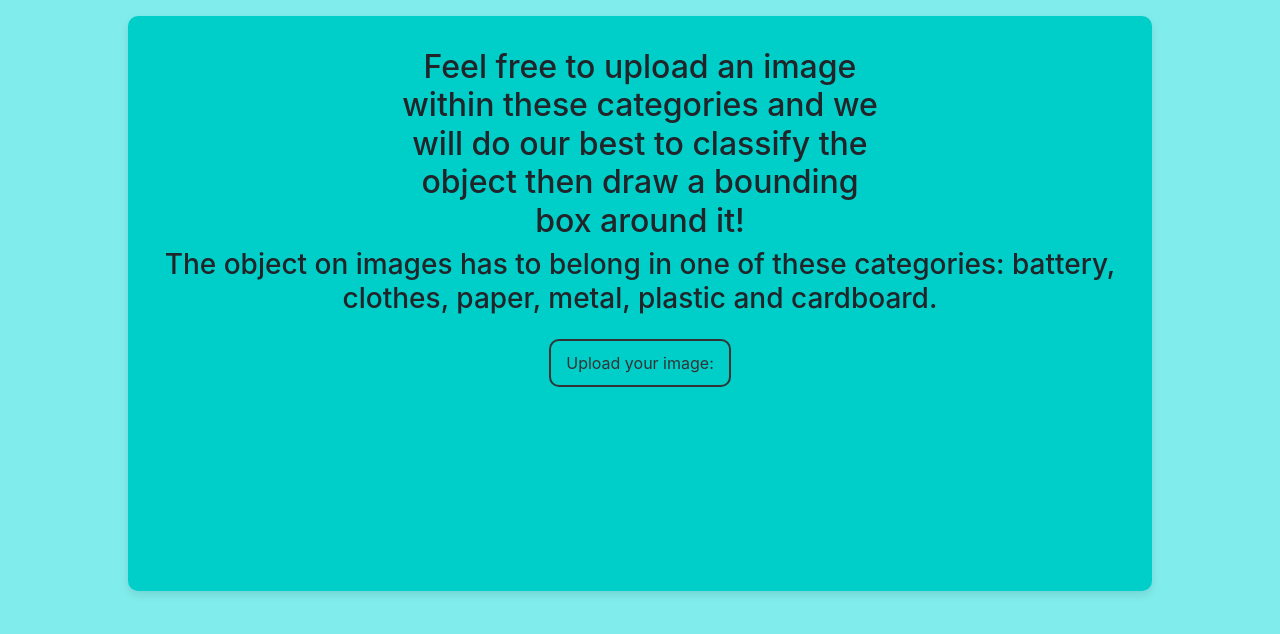
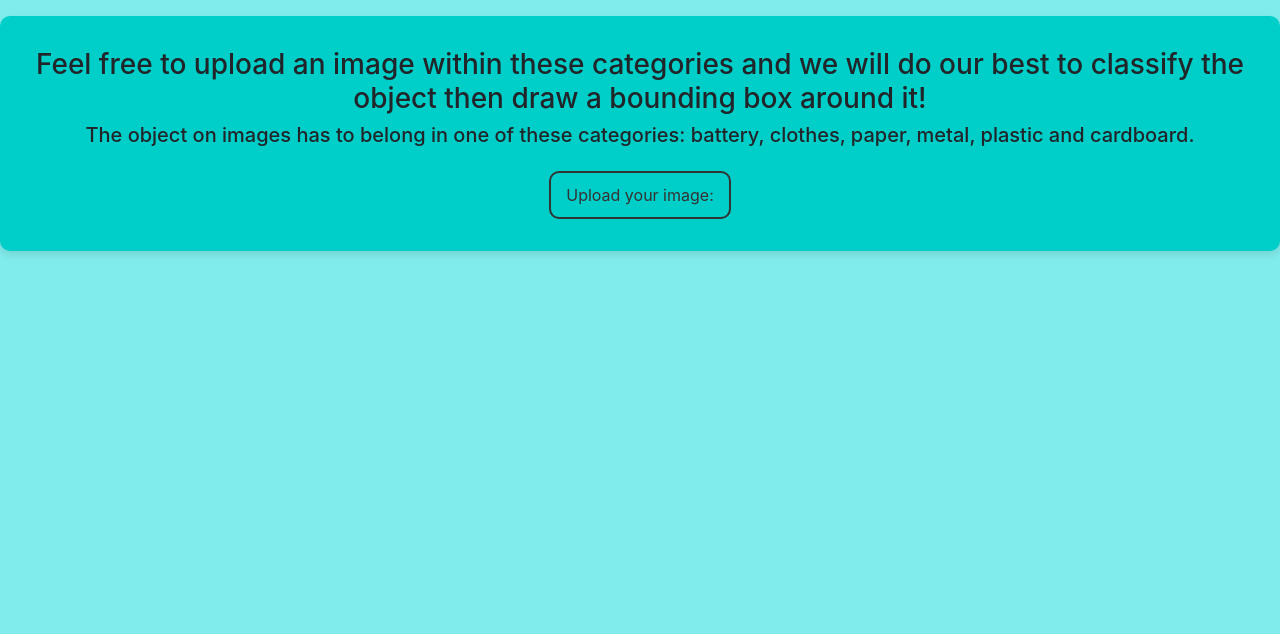
Before and after one commit to dotocan1/projekt-neuronske-mreze, a plain HTML site: page index.html in a window 1280 px wide. Drawn offline with nearby package versions, Linux system fonts and the light colour scheme.

Commit message:
styling the page a little bit

```diff
--- a/scripts.js
+++ b/scripts.js
@@ -4,7 +4,9 @@ var canvasBoundingBox = document.getElementById('myCanvas');
 let canvasUploadedImage = document.getElementById('uploaded-image');
 let container = document.getElementById("container")
 let arrayOfPredSentences = [];
+let imageContainer = document.getElementById('image-container');
 
+imageContainer.style.display = "none"
 
 function loadImage (file) {
   return new Promise((resolve, reject) => {
@@ -24,6 +26,8 @@ function loadImage (file) {
     reader.onloadend = function () {
       const img = new Image();
       img.onload = function () {
+
+        imageContainer.style.display = "flex"
 
         // Create a canvas to resize the image
         let ctx = canvasUploadedImage.getContext('2d');
--- a/styles.css
+++ b/styles.css
@@ -14,13 +14,20 @@ body{
     margin: 1rem 0 0 0;
     flex-wrap: wrap;
     background-color: #00cec9;
-    width: 80%;
     box-shadow: 0 4px 8px rgba(0, 0, 0, 0.1);
     border-radius: 10px;
+    width: max(700px,1350px);
+}
+
+h3{
+    font-size: clamp(12px,3vw,20px);
+}
+
+h2{
+    font-size: clamp(18px,6vw,28px);
 }
 
 .intro-heading{
-    width: 50%;
     text-align: center;
 }
 
```
